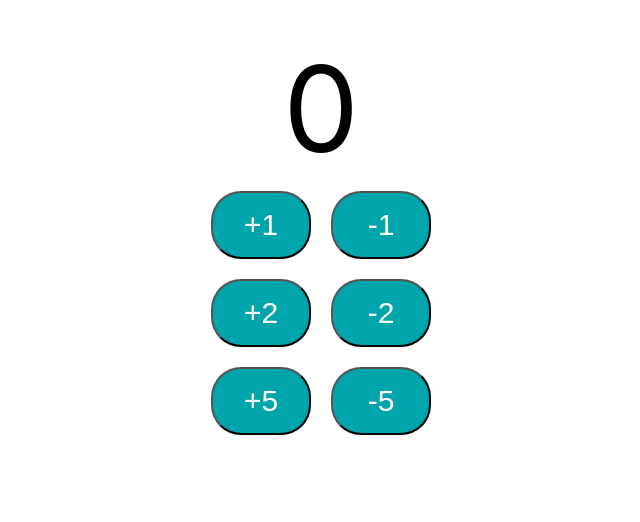
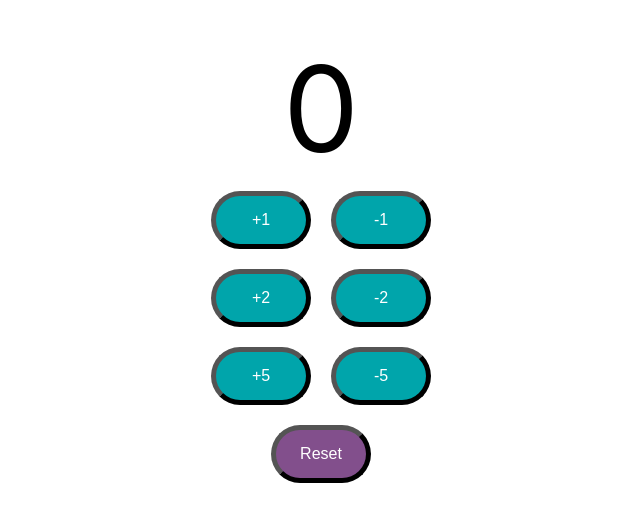
Before and after one commit to viveksoni100/spring-3-and-spring-frameork-6-learning, a React (Create React App) app in the folder frontend_todo_in_react/todo_app/: page / in a window 1280 px wide. Shown: the top 522 px of the page, without its empty margins (339-979 px from the left). Built offline with nearby package versions, Linux system fonts and the light colour scheme.

Commit message:
counter app added, hook, state, onClick, etc learnt

```diff
--- a/frontend_todo_in_react/todo_app/src/App.js
+++ b/frontend_todo_in_react/todo_app/src/App.js
@@ -1,5 +1,5 @@
 import './App.css'
-import { Counter } from './components/counter/Counter';
+import Counter from './components/counter/Counter';
 
 function App() {
   return (
--- a/frontend_todo_in_react/todo_app/src/components/counter/Counter.css
+++ b/frontend_todo_in_react/todo_app/src/components/counter/Counter.css
@@ -1,14 +1,23 @@
-.counterButton {
-    font-size: 30px;
-    background-color: #00a5ab;
-    width: 100px;
-    margin: 10px;
+button {
+    font-size:16px;
+    width:100px;
+    margin:10px;
     color: white;
     padding: 15px;
     border-radius: 30px;
+    border-color: black;
+    border-width: 5px;
+}
+
+.counterButton {
+    background-color: #00a5ab;
 };
 
 .count {
     font-size: 150px;
     padding: 20px;
 }
+
+.resetButton {
+    background-color: #824f8c;
+}
--- a/frontend_todo_in_react/todo_app/src/components/counter/Counter.jsx
+++ b/frontend_todo_in_react/todo_app/src/components/counter/Counter.jsx
@@ -1,10 +1,23 @@
+import './Counter.css'
+import CounterButton from './CounterButton';
 import { useState } from 'react'
-import './Counter.css'
 
-export function Counter() {
+export default function Counter() {
 
     // useState is a one of many hooks in react
     const [count, setCount] = useState(0);
+
+    function incrementCounterFunction(by) {
+        setCount(count + by)
+    }
+
+    function decrementCounterFunction(by) {
+        setCount(count - by)
+    }
+
+    function resetCounter() {
+        setCount(0)
+    }
 
     const countStyle = {
         fontSize: "120px",
@@ -15,33 +28,10 @@ export function Counter() {
         <dir>
             <span className="count"
                 style={countStyle}>{count}</span>
-            <CounterButton by={1}></CounterButton>
-            <CounterButton by={2}></CounterButton>
-            <CounterButton by={5}></CounterButton>
+            <CounterButton by={1} increment={incrementCounterFunction} decrement={decrementCounterFunction}></CounterButton>
+            <CounterButton by={2} increment={incrementCounterFunction} decrement={decrementCounterFunction}></CounterButton>
+            <CounterButton by={5} increment={incrementCounterFunction} decrement={decrementCounterFunction}></CounterButton>
+            <button className="resetButton" onClick={resetCounter}>Reset</button>
         </dir>
     )
-
-    function CounterButton({by}) {
-
-        return (
-            <div className="Counter">
-                <button className="counterButton"
-                    onClick={incrementCounterFunction}>+{by}</button>
-                <button className="counterButton"
-                    onClick={decrementCounterFunction}>-{by}</button>
-            </div>
-        )
-
-        function incrementCounterFunction() {
-            setCount(count + by)
-            console.log(count)
-            console.log('increment clicked')
-        }
-
-        function decrementCounterFunction() {
-            setCount(count - by)
-            console.log(count)
-            console.log('decrement clicked')
-        }
-    }
 }
--- /dev/null
+++ b/frontend_todo_in_react/todo_app/src/components/counter/CounterButton.jsx
@@ -0,0 +1,12 @@
+export default function CounterButton({by, increment, decrement}) {
+
+    return (
+        <div className="Counter">
+            <button className="counterButton"
+                onClick={() => increment(by)}>+{by}</button>
+            <button className="counterButton"
+                onClick={() => decrement(by)}>-{by}</button>
+        </div>
+    )
+
+}
```
